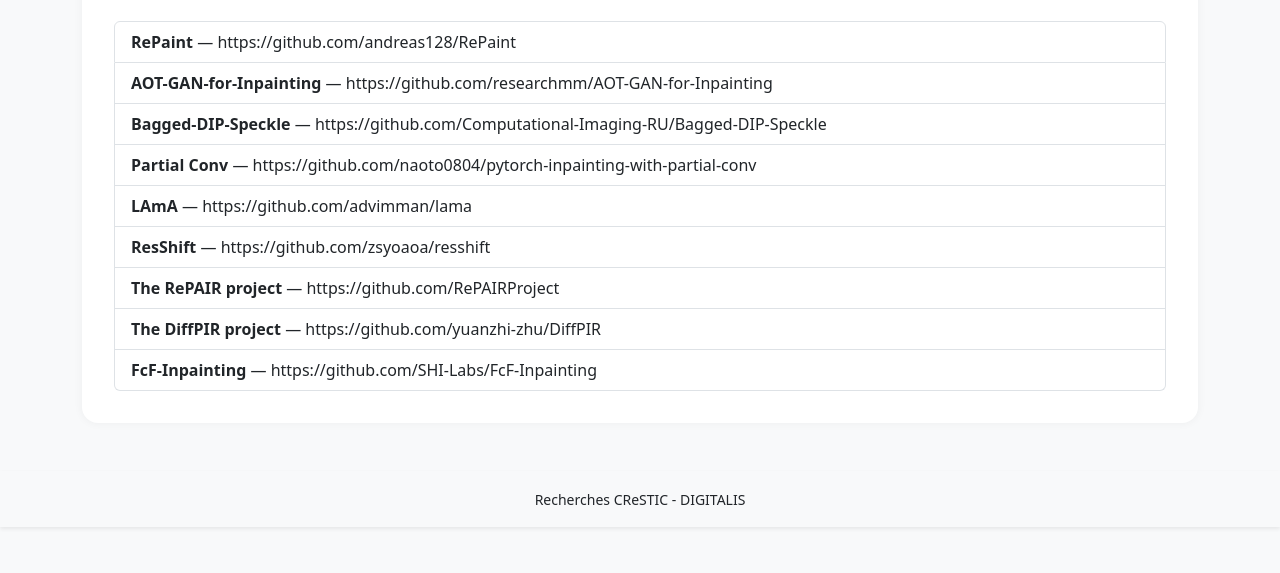
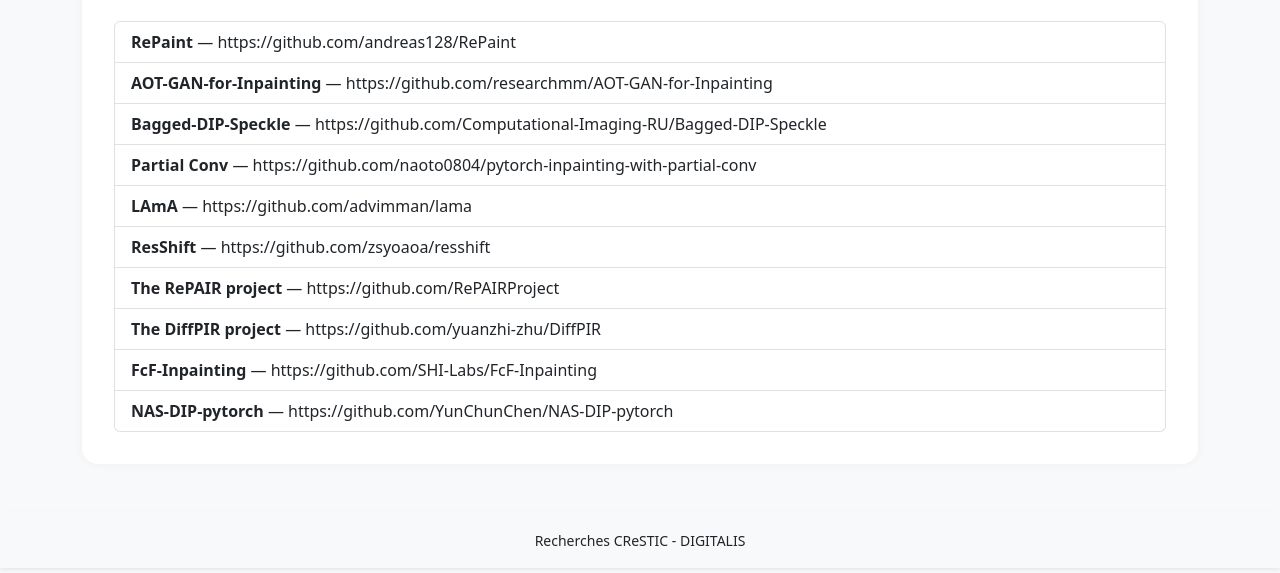
Before and after one commit to NotCrymy/WebsiteOfResearch, a plain HTML site: page projets.html in a window 1280 px wide. Shown: the part 227-800 px from the top of the page. Drawn offline with nearby package versions, Linux system fonts and the light colour scheme.

Commit message:
edit nas-dip project

```diff
--- a/projets.html
+++ b/projets.html
@@ -66,6 +66,10 @@
           <strong>FcF-Inpainting</strong> —
           <a href="https://github.com/SHI-Labs/FcF-Inpainting" target="_blank">https://github.com/SHI-Labs/FcF-Inpainting</a>
         </li>
+        <li class="list-group-item">
+          <strong>NAS-DIP-pytorch</strong> —
+          <a href="https://github.com/YunChunChen/NAS-DIP-pytorch" target="_blank">https://github.com/YunChunChen/NAS-DIP-pytorch</a>
+        </li>
       </ul>
     </div>
   </main>
```
